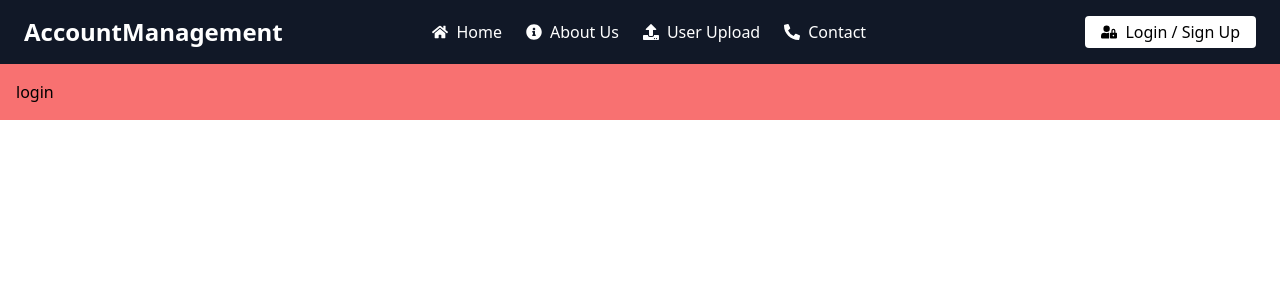
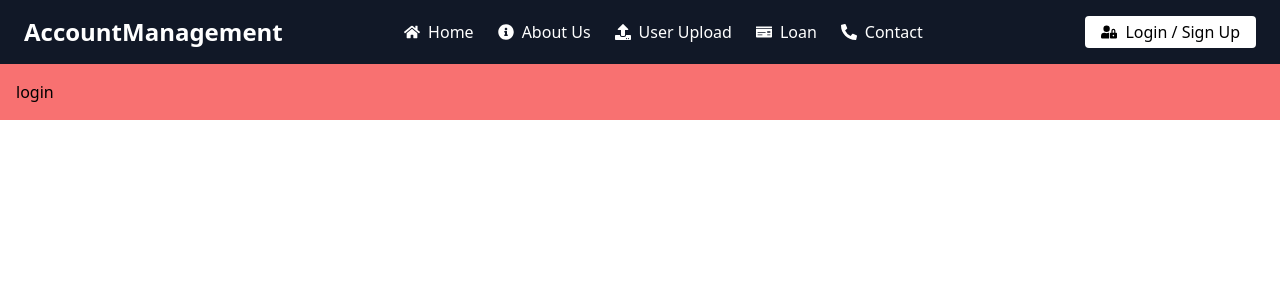
Before and after one commit to yaazhtech-training/AccountManagement, a React (Create React App) app in the folder account/: page / in a window 1280 px wide. Shown: the top 300 px of the page. Built offline with nearby package versions, Linux system fonts and the light colour scheme.

Commit message:
Update Navbar

```diff
--- a/account/src/Navbar.js
+++ b/account/src/Navbar.js
@@ -1,6 +1,6 @@
 import React, { useState } from "react";
 import { Link } from "react-router-dom";
-import { FaHome, FaInfoCircle, FaPhoneAlt, FaUpload, FaUserLock } from "react-icons/fa";
+import { FaHome, FaInfoCircle, FaPhoneAlt, FaUpload, FaUserLock, FaMoneyCheck } from "react-icons/fa";
 
 const Navbar = () => {
   const [menuOpen, setMenuOpen] = useState(false);
@@ -22,6 +22,9 @@ const Navbar = () => {
             </Link>
             <Link to="/upload" className="flex items-center gap-2 hover:text-gray-300">
               <FaUpload /> User Upload
+            </Link>
+            <Link to="/loan" className="flex items-center gap-2 hover:text-gray-300">
+              <FaMoneyCheck /> Loan
             </Link>
             <Link to="/contact" className="flex items-center gap-2 hover:text-gray-300">
               <FaPhoneAlt /> Contact
@@ -55,6 +58,9 @@ const Navbar = () => {
           <Link to="/upload" className="flex items-center gap-2 hover:text-gray-300">
             <FaUpload /> User Upload
           </Link>
+          <Link to="/loan" className="flex items-center gap-2 hover:text-gray-300">
+            <FaMoneyCheck /> Loan
+          </Link>
           <Link to="/contact" className="flex items-center gap-2 hover:text-gray-300">
             <FaPhoneAlt /> Contact
           </Link>
```
